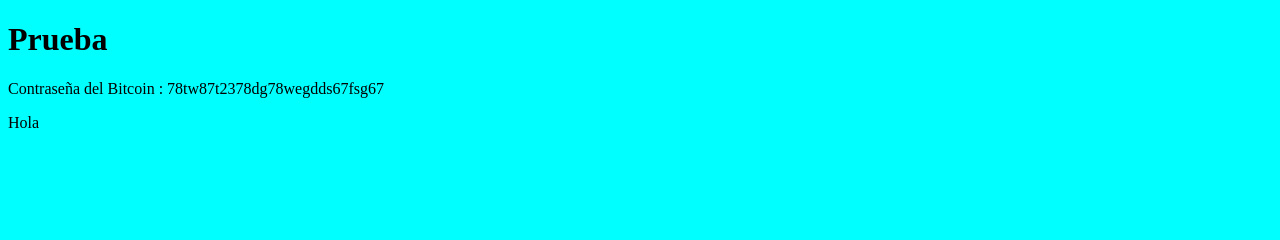
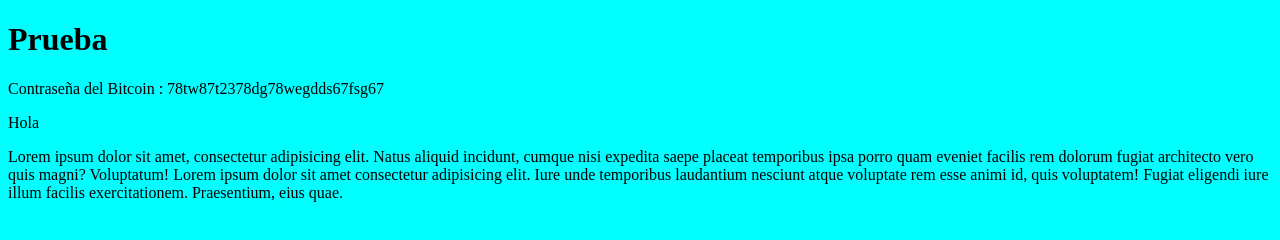
Before and after one commit to Kuripipeer/Trabajos-Windows, a plain HTML site: page index.html in a window 1280 px wide. Drawn offline with Linux system fonts and the light colour scheme.

Commit message:
Nuevo cambio

```diff
--- a/index.html
+++ b/index.html
@@ -1,14 +1,22 @@
 <!DOCTYPE html>
 <html lang="en">
+
 <head>
     <meta charset="UTF-8">
     <meta name="viewport" content="width=device-width, initial-scale=1.0">
     <title>Document</title>
     <link rel="stylesheet" href="css/estilo.css">
 </head>
+
 <body>
     <h1>Prueba</h1>
     <p>Contraseña del Bitcoin : 78tw87t2378dg78wegdds67fsg67</p>
     <p>Hola</p>
+    <p>Lorem ipsum dolor sit amet, consectetur adipisicing elit. Natus aliquid incidunt, cumque nisi expedita saepe
+        placeat temporibus ipsa porro quam eveniet facilis rem dolorum fugiat architecto vero quis magni? Voluptatum!
+        Lorem ipsum dolor sit amet consectetur adipisicing elit. Iure unde temporibus laudantium nesciunt atque
+        voluptate rem esse animi id, quis voluptatem! Fugiat eligendi iure illum facilis exercitationem. Praesentium,
+        eius quae.</p>
 </body>
+
 </html>
```
